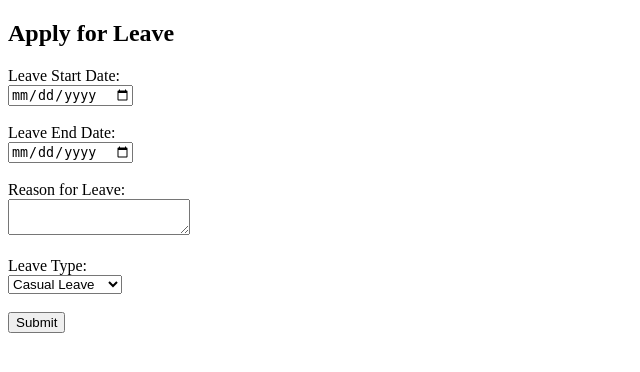
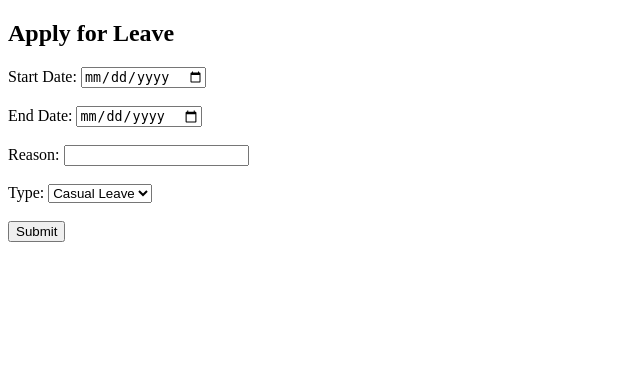
Before and after one commit to Anjali002424/leave_app_backend, a Flask app: page /apply_leave in a window 1280 px wide. Shown: the top 372 px of the page, without its empty margins (0-640 px from the left). Run offline with Flask 2, Linux system fonts and the light colour scheme; the visitor is signed in with stand-in values (Sample User, id 1).

Commit message:
Update apply_leave.html

```diff
--- a/templates/apply_leave.html
+++ b/templates/apply_leave.html
@@ -1,29 +1,23 @@
 <!DOCTYPE html>
-<html lang="en">
+<html>
 <head>
-    <meta charset="UTF-8">
-    <meta name="viewport" content="width=device-width, initial-scale=1.0">
     <title>Apply Leave</title>
 </head>
 <body>
     <h2>Apply for Leave</h2>
-    <form method="POST" action="{{ url_for('apply_leave') }}">
-        <label for="leave_start">Leave Start Date:</label><br>
-        <input type="date" id="leave_start" name="leave_start" required><br><br>
-
-        <label for="leave_end">Leave End Date:</label><br>
-        <input type="date" id="leave_end" name="leave_end" required><br><br>
-
-        <label for="leave_reason">Reason for Leave:</label><br>
-        <textarea id="leave_reason" name="leave_reason" required></textarea><br><br>
-
-        <label for="leave_type">Leave Type:</label><br>
-        <select id="leave_type" name="leave_type" required>
+    <form method="POST">
+        <label>Start Date:</label>
+        <input type="date" name="leave_start" required><br><br>
+        <label>End Date:</label>
+        <input type="date" name="leave_end" required><br><br>
+        <label>Reason:</label>
+        <input type="text" name="leave_reason" required><br><br>
+        <label>Type:</label>
+        <select name="leave_type" required>
             <option value="CL">Casual Leave</option>
-            <option value="PL">Privilege Leave</option>
+            <option value="PL">Paid Leave</option>
             <option value="SL">Sick Leave</option>
         </select><br><br>
-
         <input type="submit" value="Submit">
     </form>
 </body>
```
